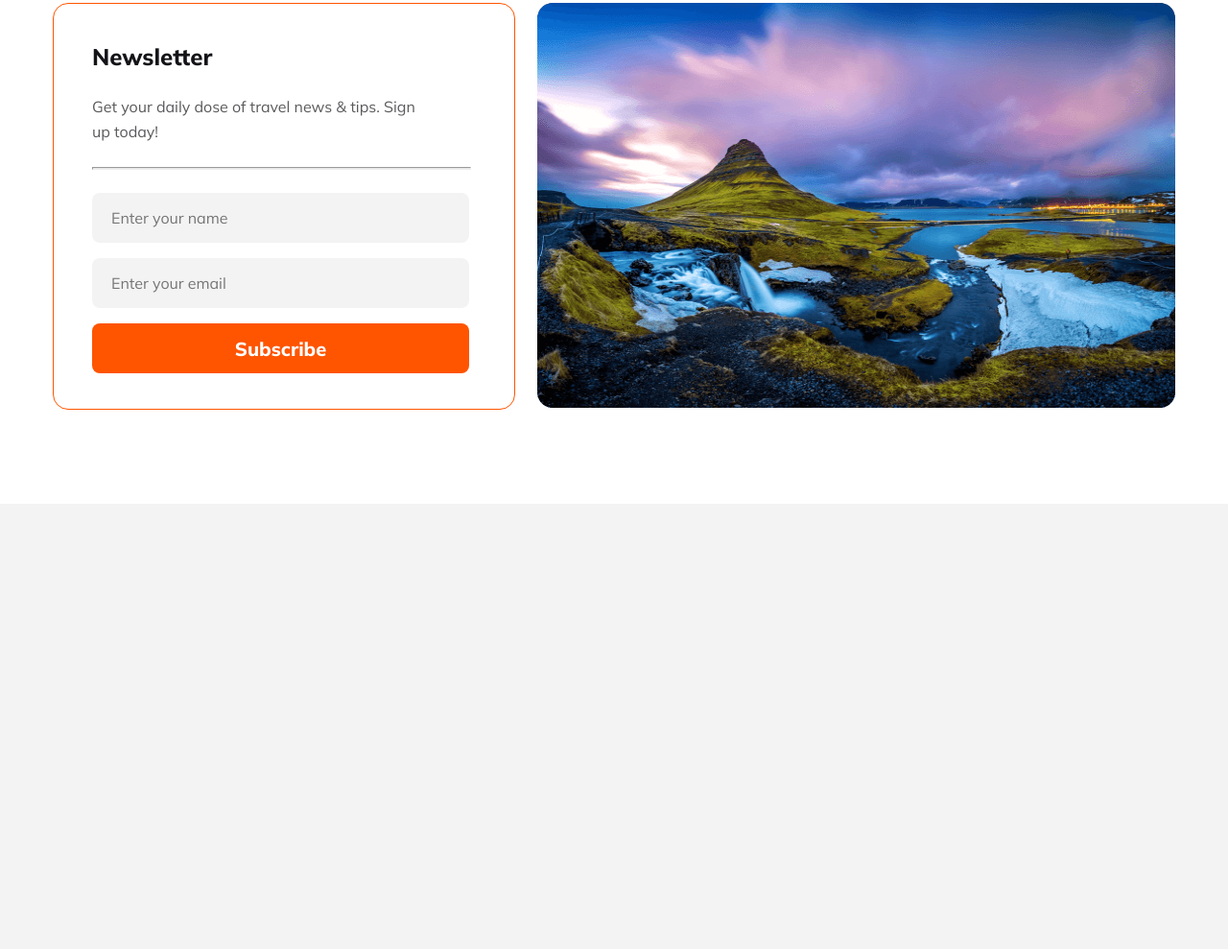
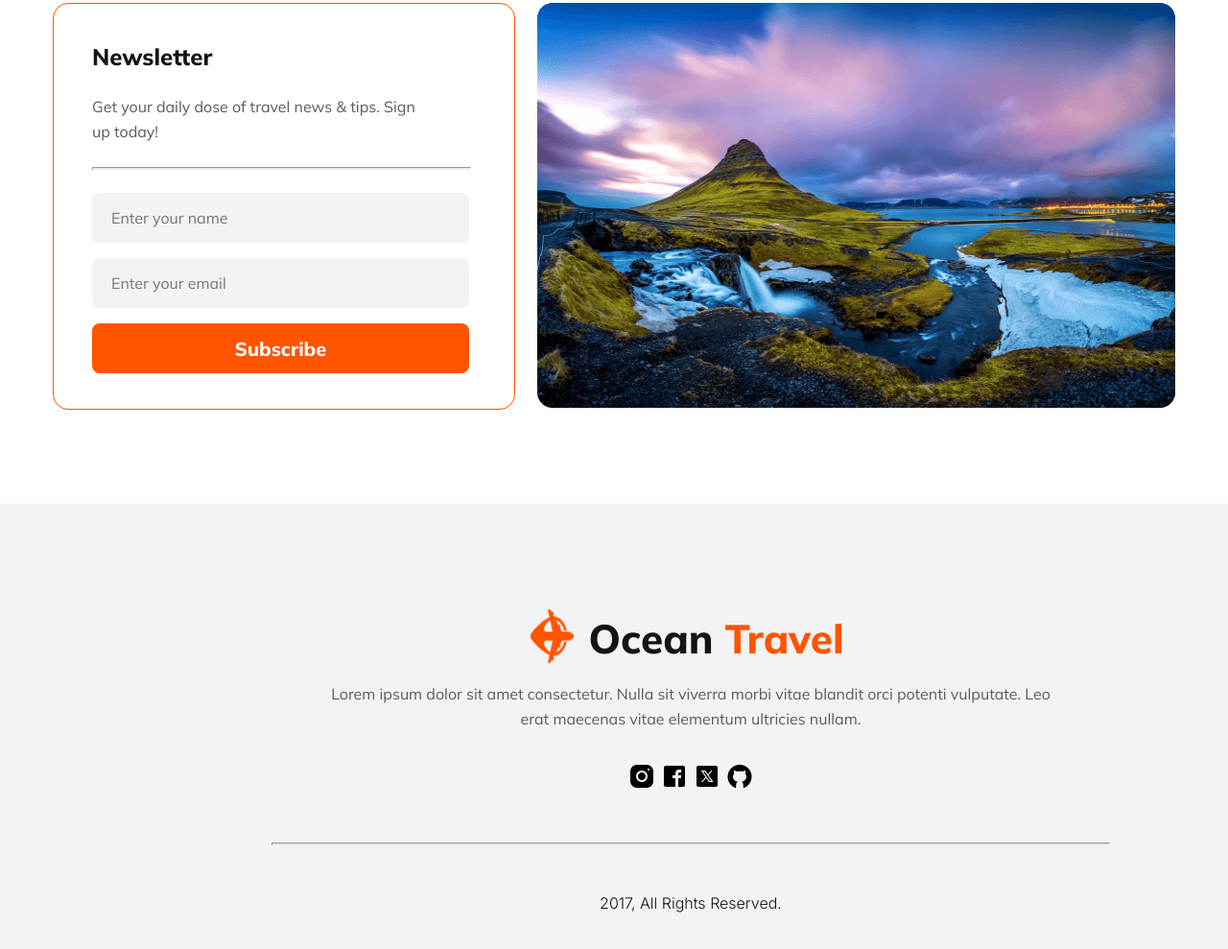
Before and after one commit to MdAktar143/B9-Assignment-02, a plain HTML site: page index.html in a window 1280 px wide. Shown: the part 3467-4456 px from the top of the page at 96% size. Drawn offline with Linux system fonts and the light colour scheme.

Commit message:
footer container

```diff
--- a/index.html
+++ b/index.html
@@ -156,10 +156,23 @@
     </main>
 
     <footer>
-        <h2></h2>
-        <p></p>
-        <div></div>
-        <p></p>
+        <div id="company-name-logo">
+            <div class="company-logo">
+                <img src="./Images/Group 40071 (2).png" alt="">
+            </div>
+            <div class="company-name">
+                <h3>Ocean <span class="travel">Travel</span></h3>
+            </div>
+        </div>
+        <p class="footer-p1">Lorem ipsum dolor sit amet consectetur. Nulla sit viverra morbi vitae blandit orci potenti vulputate. Leo <br>erat maecenas vitae elementum ultricies nullam.</p>
+        <div>
+            <img src="./Images/icons8-instagram-30.png" alt="">
+            <img src="./Images/icons8-facebook-30.png" alt="">
+            <img src="./Images/icons8-twitterx-30.png" alt="">
+            <img src="./Images/icons8-github-30.png" alt="">
+        </div>
+        <hr>
+        <p class="footer-p2">2017, All Rights Reserved.</p>
     </footer>
 
 </body>
--- a/styles/style.css
+++ b/styles/style.css
@@ -1,4 +1,4 @@
-@import url('https://fonts.googleapis.com/css2?family=Mulish:ital,wght@0,400;0,600;0,800;0,900;0,1000;1,400;1,600&display=swap');
+@import url('https://fonts.googleapis.com/css2?family=Inter:wght@300&family=Mulish:ital,wght@0,400;0,600;0,800;0,900;0,1000;1,400;1,600&display=swap');
 
 *{
     margin: 0;
@@ -497,3 +497,28 @@ footer{
     flex-direction: column;
     align-items: center;
 }
+footer #company-name-logo {
+    margin-top: 110px;
+    margin-bottom: 15px;
+}
+.footer-p1{
+    color: #5A5A5D;
+    text-align: center;
+    font-size: 16px;
+    font-weight: 400;
+    line-height: 26px; /* 162.5% */
+    margin-bottom: 32px;
+}
+footer hr{
+    width: 872px;
+    height: 1px;
+    background: rgba(19, 19, 24, 0.10);
+    margin-top: 50px;
+    margin-bottom: 50px;
+}
+.footer-p2 {
+    color: #131318;
+    font-family: Inter;
+    font-size: 16px;
+    font-weight: 300;
+}
```
Also changed, not shown: Images/icons8-facebook-30.png (added), Images/icons8-github-30.png (added), Images/icons8-instagram-30.png (added), Images/icons8-twitterx-30.png (added).
